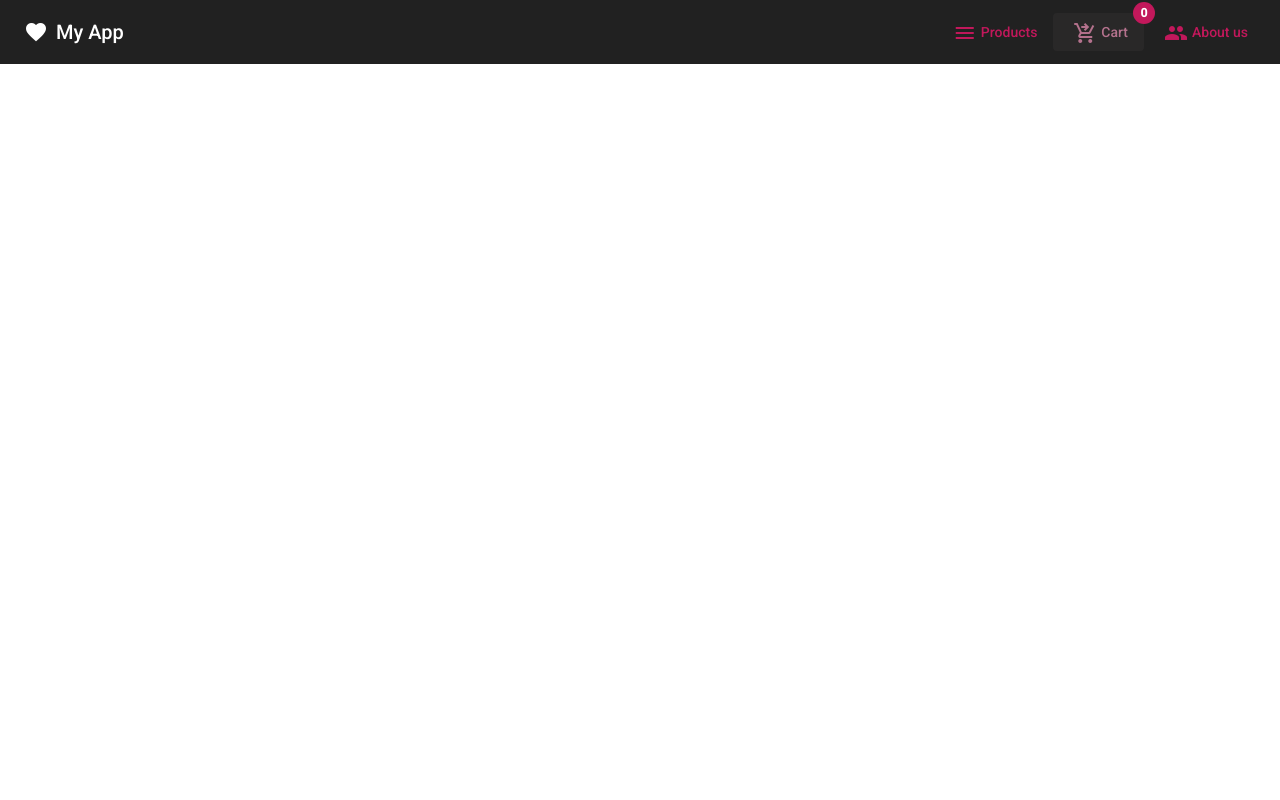
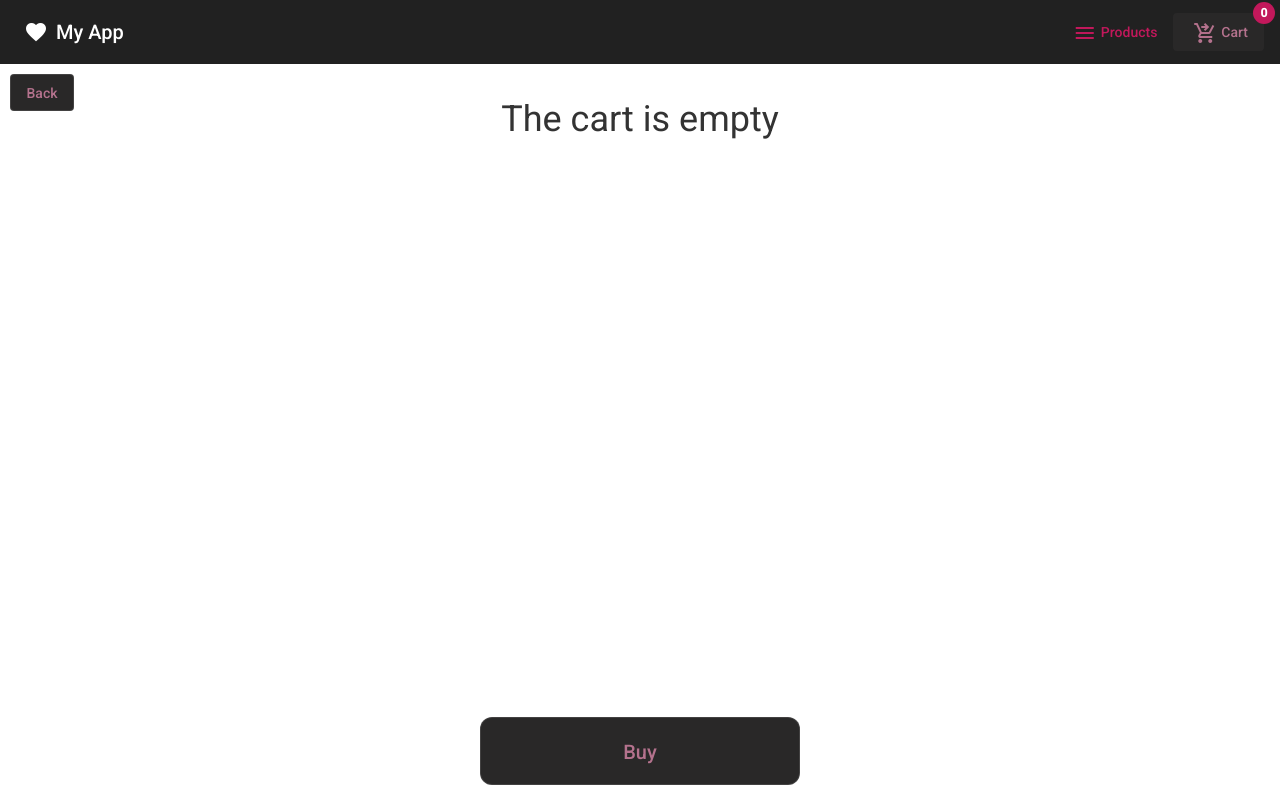
Before and after one commit to DZz1358/angular-shop, an Angular app: page /cart in a window 1280 px wide. Built offline with nearby package versions, Linux system fonts and the light colour scheme.

Commit message:
added navigation button / minor refactor

```diff
--- a/src/app/components/cart/cart.component.html
+++ b/src/app/components/cart/cart.component.html
@@ -1,4 +1,10 @@
+<div class="page-wrapper">
   <div class="cart-wrapper">
+    <button class="btn back-btn" mat-stroked-button (click)="back()">
+      <span>Back</span>
+    </button>
+
+    <ng-container *ngIf="cartProducts">
         <mat-card class="product-card" *ngFor="let product of cartProducts">
         <div class="product-card-img">
           <img
@@ -10,7 +16,7 @@
 
         <div class="product-card-info">
           <div>
-        <p>{{ product.title }}</p>
+            <p class="link-product" [routerLink]="['/product', product.id]" >{{ product.title }}</p>
             <p>{{ product.price | currency }}</p>
           </div>
 
@@ -28,4 +34,18 @@
           </div>
         </div>
       </mat-card>
+    </ng-container>
+
+    <ng-container *ngIf="!cartProducts">
+      <p class="empty-cart">The cart is empty</p>
+    </ng-container>
+
+
+    <div>
+      <button class="btn btn-pay-wrapper" mat-stroked-button>
+        <span>Buy</span>
+      </button>
   </div>
+  </div>
+
+</div>
--- a/src/app/components/cart/cart.component.scss
+++ b/src/app/components/cart/cart.component.scss
@@ -1,13 +1,32 @@
+.page-wrapper {
+  position: relative;
+}
+
 .cart-wrapper {
   display: flex;
   flex-direction: column;
   align-items: center;
-  margin-top: 15px;
+  padding-top: 15px;
+
+  @media (min-width: 320px) and (max-width: 520px) {
+    padding-top: 55px;
+  }
+
+  height: 100%;
 }
 
 .product-card {
   width: 100%;
-  max-width: 520px;
+  max-width: 320px;
+
+  @media (min-width: 375px) and (max-width: 1024px) {
+    max-width: 520px;
+  }
+
+  @media (min-width: 1025px) {
+    max-width: 620px;
+  }
+
 
   display: flex;
   margin-bottom: 10px;
@@ -37,5 +56,48 @@
 
   &-counter {
     margin: 0 15px;
+
+    @media (min-width: 320px) and (max-width: 520px) {
+      margin: 0 5px;
+    }
   }
 }
+
+.link-product {
+  cursor: pointer;
+
+  &:hover {
+    text-decoration: underline;
+    font-size: 16px;
+  }
+}
+
+.empty-cart {
+  margin-top: 30px;
+  font-size: 36px;
+}
+
+.btn-pay-wrapper {
+  border-radius: 12px;
+  padding: 15px;
+  color: #b4728d;
+  background-color: #292828;
+  position: fixed;
+  margin-left: auto;
+  margin-right: auto;
+  left: 0;
+  right: 0;
+  text-align: center;
+  bottom: 15px;
+  max-width: 320px;
+
+  font-size: 20px;
+}
+
+.back-btn {
+  position: absolute;
+  left: 10px;
+  top: 10px;
+  color: #b4728d;
+  background-color: #292828;
+}
--- a/src/app/components/cart/cart.component.ts
+++ b/src/app/components/cart/cart.component.ts
@@ -1,3 +1,4 @@
+import { Location } from '@angular/common';
 import { Component, OnInit } from '@angular/core';
 import { Observable } from 'rxjs';
 import { CartService } from 'src/app/services/cart.service';
@@ -14,6 +15,7 @@ export class CartComponent implements OnInit {
 
 
   constructor(private cartService: CartService,
+    private location: Location
   ) { }
 
   ngOnInit(): void {
@@ -44,5 +46,9 @@ export class CartComponent implements OnInit {
     this.cartService.removeFromCart(productId)
   }
 
+  back() {
+    this.location.back();
+  }
+
 
 }
--- a/src/app/components/header/header.component.html
+++ b/src/app/components/header/header.component.html
@@ -12,10 +12,10 @@
       <mat-icon class="mx-1">shopping_cart_checkout</mat-icon>
       <span>Cart</span>
     </button>
-    <button mat-button color="primary" routerLinkActive="active-link" routerLink="/about-us">
+    <!-- <button mat-button color="primary" routerLinkActive="active-link" routerLink="/about-us">
       <mat-icon class="mx-1">group</mat-icon>
       <span>About us</span>
-    </button>
+    </button> -->
   </div>
 
   <div class="d-flex d-sm-none">
@@ -28,14 +28,14 @@
           <mat-icon class="mx-1">menu</mat-icon>
           <span>Products</span>
         </button>
-        <button class="d-flex" mat-button color="primary" routerLinkActive="active-link" routerLink="/cart">
-          <mat-icon class="mx-1">shopping_cart_checkout</mat-icon>
+        <button  class="d-flex" mat-button color="primary" routerLinkActive="active-link" routerLink="/cart">
+          <mat-icon matBadge="{{cartLength}}" class="mx-1">shopping_cart_checkout</mat-icon>
           <span>Cart</span>
         </button>
-        <button class="d-flex" mat-button color="primary" routerLinkActive="active-link" routerLink="/about-us">
+        <!-- <button class="d-flex" mat-button color="primary" routerLinkActive="active-link" routerLink="/about-us">
           <mat-icon class="mx-1">group</mat-icon>
           <span>About us</span>
-        </button>
+        </button> -->
 
       </div>
       </mat-menu>
--- a/src/app/components/product-info/product-info.component.html
+++ b/src/app/components/product-info/product-info.component.html
@@ -1,5 +1,13 @@
-<div class="d-flex mt-5 justify-content-center">
-  <div class="col-3">
+
+
+<div class="page-wrapper">
+  <button class="btn back-btn" mat-stroked-button (click)="back()">
+    <span>Back</span>
+  </button>
+
+
+  <div class="cart-wrapper">
+    <div class="col-md-3 col-12">
       <img
         mat-card-image
         src="{{ product.image }}"
@@ -7,7 +15,7 @@
         class="card-img px-2"
       />
     </div>
-  <div class="col-5 mx-3 px-3">
+    <div class="col-md-5 col-12 mx-3 px-3">
       <h1 class="fw-bold">{{ product.title | uppercase }}</h1>
       <hr>
       <h3>{{ product.description }}</h3>
@@ -24,3 +32,4 @@
       </div>
     </div>
   </div>
+</div>
--- a/src/app/components/product-info/product-info.component.scss
+++ b/src/app/components/product-info/product-info.component.scss
@@ -1,4 +1,31 @@
+.page-wrapper {
+  position: relative;
+}
+
+.cart-wrapper {
+  display: flex;
+  flex-direction: column;
+  align-items: center;
+  padding-top: 15px;
+
+  @media (min-width: 320px) and (max-width: 520px) {
+    padding-top: 55px;
+  }
+
+  height: 100%;
+}
+
+
+.back-btn {
+  position: absolute;
+  left: 15px;
+  top: 15px;
+  color: #b4728d;
+  background-color: #292828;
+}
+
 .card-img {
   object-fit: contain;
   background-color: white;
+  max-width: 450px;
 }
--- a/src/app/components/product-info/product-info.component.ts
+++ b/src/app/components/product-info/product-info.component.ts
@@ -1,3 +1,4 @@
+import { Location } from '@angular/common';
 import { Component, OnDestroy, OnInit } from '@angular/core';
 import { ActivatedRoute } from '@angular/router';
 import { Subscription } from 'rxjs';
@@ -14,7 +15,10 @@ export class ProductInfoComponent implements OnInit, OnDestroy {
   productSubscription!: Subscription;
 
 
-  constructor(private route: ActivatedRoute) { }
+  constructor(
+    private route: ActivatedRoute,
+    private location: Location
+  ) { }
 
   ngOnInit(): void {
     this.productSubscription = this.route.data.subscribe((data) => {
@@ -25,6 +29,9 @@ export class ProductInfoComponent implements OnInit, OnDestroy {
   }
 
 
+  back() {
+    this.location.back();
+  }
 
 
   ngOnDestroy(): void {
--- a/src/styles.scss
+++ b/src/styles.scss
@@ -7,8 +7,15 @@ body {
 
 body {
   margin: 0;
-  font-family: Roboto, "Helvetica Neue", sans-serif;
+  padding: 0;
+  font-size: 16px;
+  line-height: 1.6;
+  color: #333;
+  display: flex;
+  flex-direction: column;
+  box-sizing: border-box;
 }
+
 
 
 .text-truncate {
```
Lines whose indentation alone changed are shown as unchanged.
